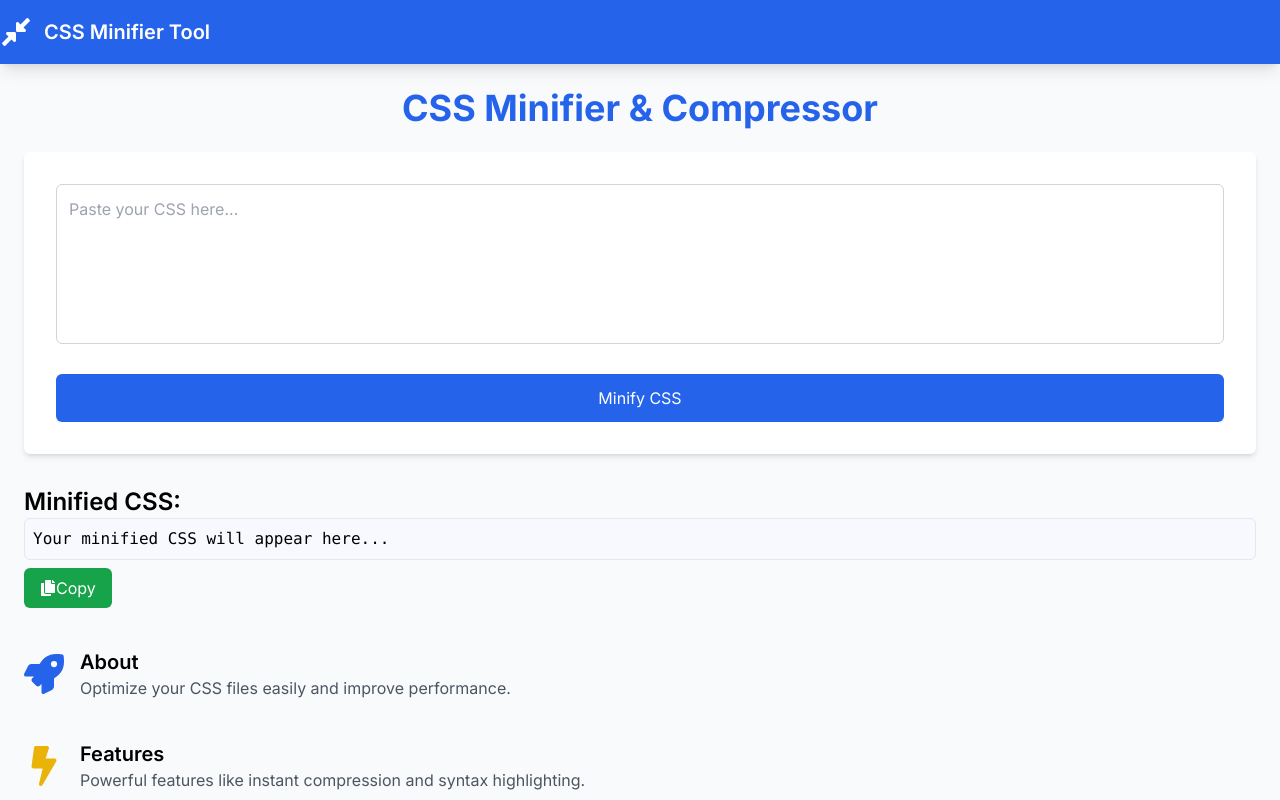
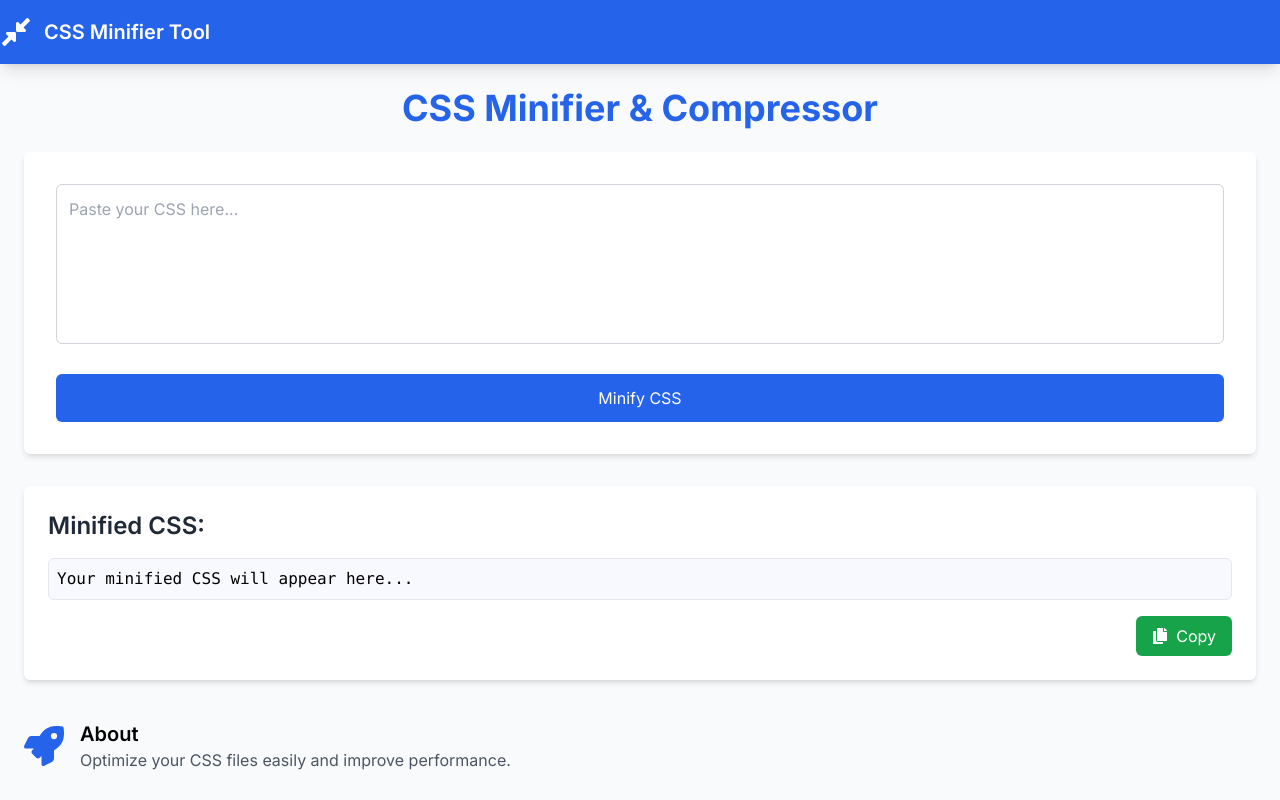
Before and after one commit to ltxstudio/css-minifier, a Next.js app: page / in a window 1280 px wide. Shown: the top 800 px of the page. Built offline with nearby package versions, Linux system fonts and the light colour scheme.

Commit message:
Update ResultDisplay.js

```diff
--- a/components/ResultDisplay.js
+++ b/components/ResultDisplay.js
@@ -8,16 +8,19 @@ export default function ResultDisplay({ minifiedCSS }) {
   const [copied, setCopied] = useState(false);
 
   return (
-    <div className="mt-8">
-      <h2 className="text-2xl font-semibold">Minified CSS:</h2>
+    <div className="mt-8 bg-white shadow-md rounded-md p-6">
+      <h2 className="text-2xl font-semibold mb-4 text-gray-800">Minified CSS:</h2>
       <SyntaxHighlighter language="css" style={docco} className="rounded-md border">
         {minifiedCSS || 'Your minified CSS will appear here...'}
       </SyntaxHighlighter>
-      <CopyToClipboard text={minifiedCSS} onCopy={() => setCopied(true)}>
-        <button className="bg-green-600 text-white py-2 px-4 mt-2 rounded-md flex items-center">
-          {copied ? <FaCheck /> : <FaCopy />} {copied ? 'Copied' : 'Copy'}
-        </button>
-      </CopyToClipboard>
+      <div className="flex justify-end mt-4">
+        <CopyToClipboard text={minifiedCSS} onCopy={() => setCopied(true)}>
+          <button className="bg-green-600 hover:bg-green-700 text-white py-2 px-4 rounded-md flex items-center transition">
+            {copied ? <FaCheck className="mr-2" /> : <FaCopy className="mr-2" />}
+            {copied ? 'Copied' : 'Copy'}
+          </button>
+        </CopyToClipboard>
+      </div>
     </div>
   );
 }
```
